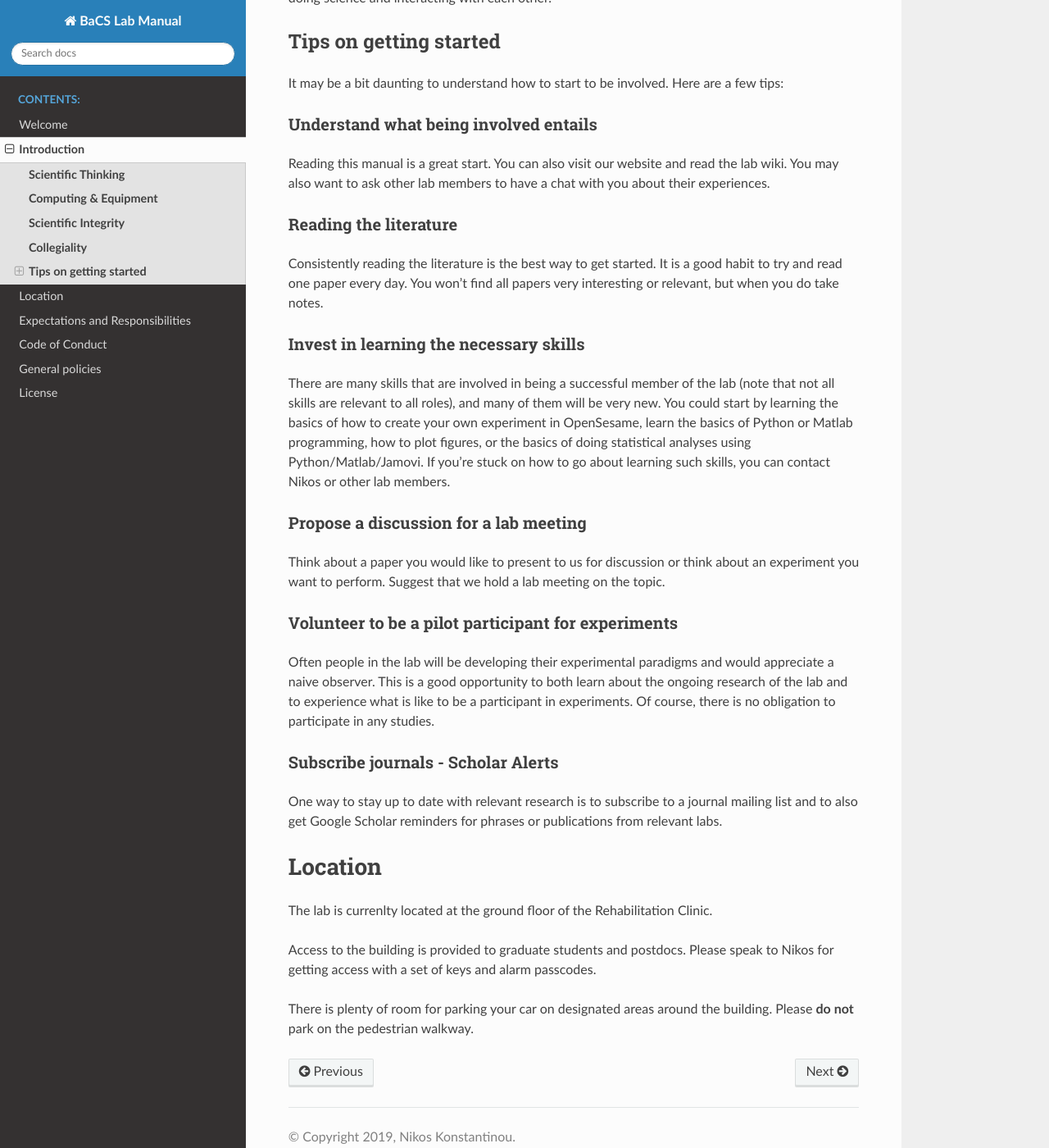
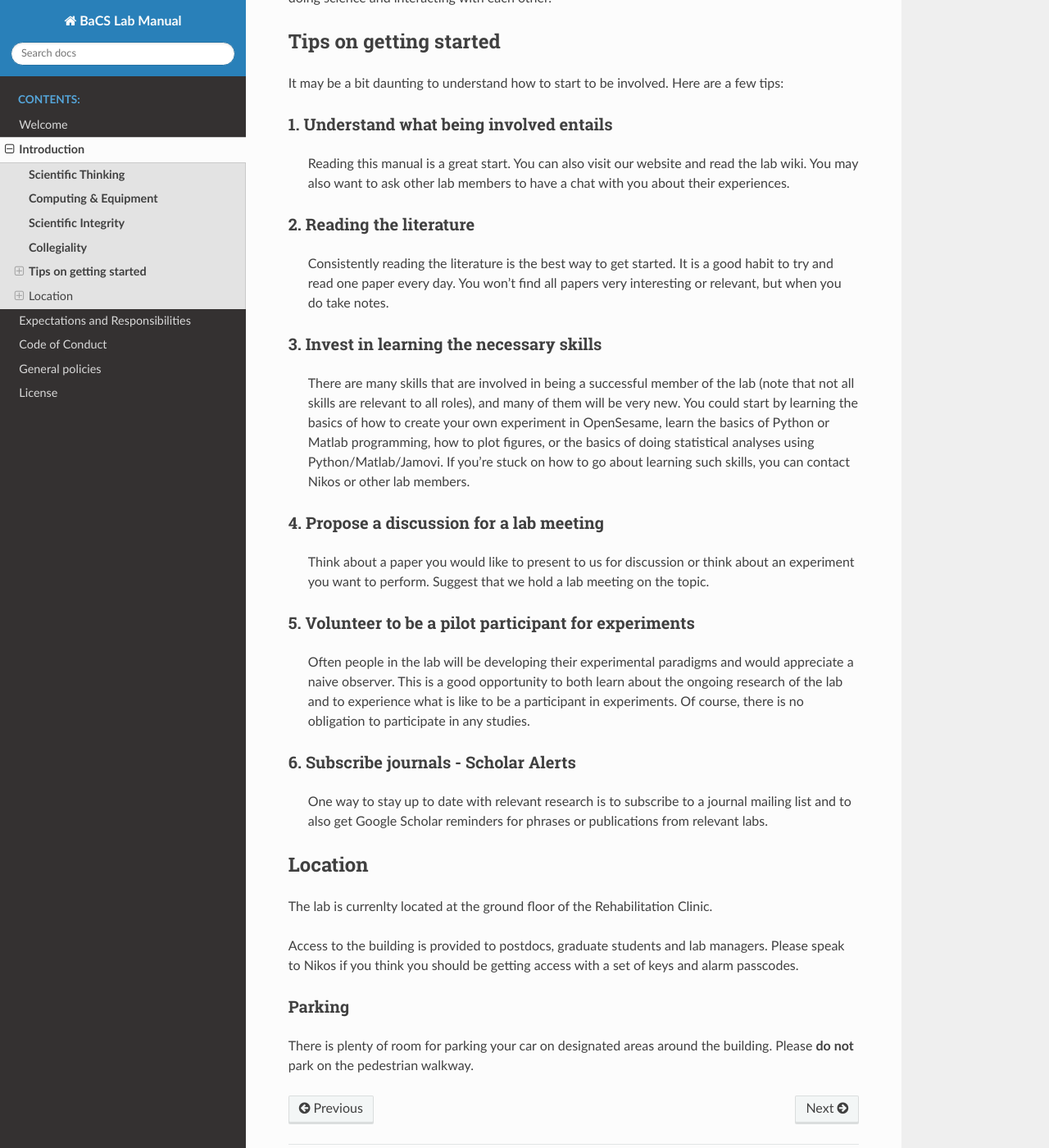
Before and after one commit to nkonstantinou/BaCS_lab_manual, a Sphinx documentation site: the page built from source/intro.rst, in a window 1280 px wide and 1400 px high, scrolled down 926 px. Shown: the whole window at 82% size. Built offline with Sphinx 7.4.7 and the Read the Docs theme 2.0.0, drawn with Linux system fonts in a browser that asks for light colours.

Commit message:
Update intro.rst

```diff
--- a/source/intro.rst
+++ b/source/intro.rst
@@ -41,55 +41,56 @@ and interacting with each other.
 
 It may be a bit daunting to understand how to start to be involved. Here are a few tips:
 
-Understand what being involved entails
-~~~~~~~~~~~~~~~~~~~~~~~~~~~~~~~~~~~~~~~
-Reading this manual is a great start.
-You can also visit our website and read the lab wiki.
-You may also want to ask other lab members to have a chat with you about their experiences.
+1. **Understand what being involved entails**
+~~~~~~~~~~~~~~~~~~~~~~~~~~~~~~~~~~~~~~~~~~~~~~~~
+   Reading this manual is a great start.
+   You can also visit our website and read the lab wiki.
+   You may also want to ask other lab members to have a chat with you about their experiences.
 
-Reading the literature
-~~~~~~~~~~~~~~~~~~~~~~~
-Consistently reading the literature is the best way to get started.
-It is a good habit to try  and read one paper every day.
-You won't find all papers very interesting or relevant, but when you do
-take notes.
+2. **Reading the literature**
+~~~~~~~~~~~~~~~~~~~~~~~~~~~~~~~~~~~~~~~~~~~~~~~~
+   Consistently reading the literature is the best way to get started.
+   It is a good habit to try  and read one paper every day.
+   You won't find all papers very interesting or relevant, but when you do take notes.
 
-Invest in learning the necessary skills
-~~~~~~~~~~~~~~~~~~~~~~~~~~~~~~~~~~~~~~~~~
-There are many skills that are involved in being a successful member of the lab
-(note that not all skills are relevant to all roles), and many of them will be very new.
-You could start by learning the basics of how to create your own experiment in OpenSesame,
-learn the basics of Python or Matlab programming, how to plot figures,  or the basics
-of doing statistical analyses using Python/Matlab/Jamovi.
-If you’re stuck on how to go about learning such skills,
-you can contact Nikos or other lab members.
+3. **Invest in learning the necessary skills**
+~~~~~~~~~~~~~~~~~~~~~~~~~~~~~~~~~~~~~~~~~~~~~~~~
+   There are many skills that are involved in being a successful member of the lab
+   (note that not all skills are relevant to all roles), and many of them will be very new.
+   You could start by learning the basics of how to create your own experiment in OpenSesame,
+   learn the basics of Python or Matlab programming, how to plot figures,  or the basics
+   of doing statistical analyses using Python/Matlab/Jamovi.
+   If you’re stuck on how to go about learning such skills,
+   you can contact Nikos or other lab members.
 
-Propose a discussion for a lab meeting
-~~~~~~~~~~~~~~~~~~~~~~~~~~~~~~~~~~~~~~~
-Think about a paper you would like to present to us for discussion or
-think about an experiment you want to perform.
-Suggest that we hold a lab meeting on the topic.
+4. **Propose a discussion for a lab meeting**
+~~~~~~~~~~~~~~~~~~~~~~~~~~~~~~~~~~~~~~~~~~~~~~~~
+   Think about a paper you would like to present to us for discussion or
+   think about an experiment you want to perform.
+   Suggest that we hold a lab meeting on the topic.
 
-Volunteer to be a pilot participant for experiments
-~~~~~~~~~~~~~~~~~~~~~~~~~~~~~~~~~~~~~~~~~~~~~~~~~~~~
-Often people in the lab will be developing their experimental paradigms
-and would appreciate a naive observer.
-This is a good opportunity to both learn about the ongoing research of the lab
-and to experience what is like to be a participant in experiments.
-Of course, there is no obligation to participate in any studies.
+5. **Volunteer to be a pilot participant for experiments**
+~~~~~~~~~~~~~~~~~~~~~~~~~~~~~~~~~~~~~~~~~~~~~~~~~~~~~~~~~~~~
+   Often people in the lab will be developing their experimental paradigms
+   and would appreciate a naive observer.
+   This is a good opportunity to both learn about the ongoing research of the lab
+   and to experience what is like to be a participant in experiments.
+   Of course, there is no obligation to participate in any studies.
 
-Subscribe journals - Scholar Alerts
-~~~~~~~~~~~~~~~~~~~~~~~~~~~~~~~~~~~~
-One way to stay up to date with relevant research is to subscribe to a journal
-mailing list and to also get Google Scholar reminders for phrases or publications
-from relevant labs.
+
+6. **Subscribe journals - Scholar Alerts**
+~~~~~~~~~~~~~~~~~~~~~~~~~~~~~~~~~~~~~~~~~~~~~~~~
+   One way to stay up to date with relevant research is to subscribe to a journal
+   mailing list and to also get Google Scholar reminders for phrases or publications
+   from relevant labs.
+
 
 Location
-=========
+----------
 The lab is currenlty located at the ground floor of the Rehabilitation Clinic.
 
-Access to the building is provided to graduate students and postdocs. Please speak to Nikos
-for getting access with a set of keys and alarm passcodes.
+Access to the building is provided to postdocs, graduate students and lab managers. Please speak to Nikos
+if you think you should be getting access with a set of keys and alarm passcodes.
 
 Parking
 ~~~~~~~~
```
